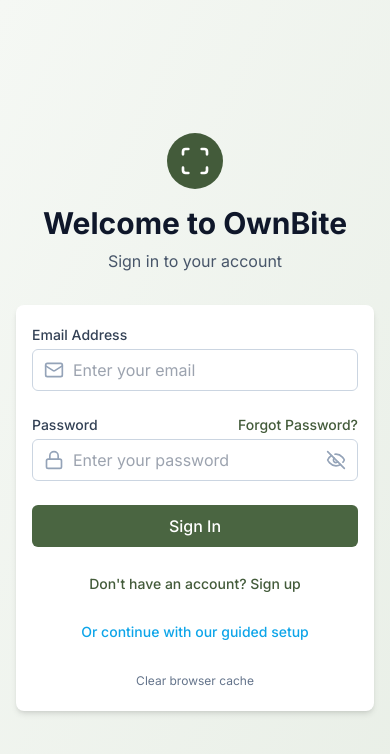
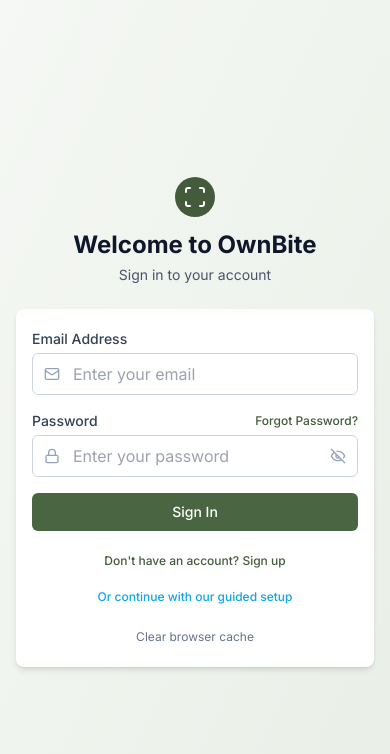
Before and after one commit to omnivurse/ownbite, a React (Vite) app: page /login in a window 390 px wide. Both pictures are taken after a click on the button "Show password". Shown: the top 754 px of the page. Built offline with nearby package versions, Linux system fonts and the light colour scheme; no server answers.

Commit message:
Fully Responsive Login Form with Enhanced UX

```diff
--- a/src/components/auth/LoginForm.tsx
+++ b/src/components/auth/LoginForm.tsx
@@ -223,21 +223,21 @@ const LoginForm: React.FC = () => {
   return (
     <div className="min-h-screen bg-gradient-to-br from-primary-50 to-accent-100 flex items-center justify-center p-4">
       <div className="w-full max-w-md">
-        <div className="text-center mb-8">
-          <div className="flex items-center justify-center mb-4">
-            <div className="p-3 bg-primary-600 rounded-full">
-              <Scan className="h-8 w-8 text-white" />
+        <div className="text-center mb-6 sm:mb-8">
+          <div className="flex items-center justify-center mb-3 sm:mb-4">
+            <div className="p-2 sm:p-3 bg-primary-600 rounded-full">
+              <Scan className="h-6 w-6 sm:h-8 sm:w-8 text-white" />
             </div>
           </div>
-          <h1 className="text-3xl font-bold text-neutral-900 mb-2">Welcome to OwnBite</h1>
-          <p className="text-neutral-600 mt-2">
+          <h1 className="text-2xl sm:text-3xl font-bold text-neutral-900 mb-1 sm:mb-2">Welcome to OwnBite</h1>
+          <p className="text-sm sm:text-base text-neutral-600">
             {isSignUp ? 'Create your account to get started' : 'Sign in to your account'}
           </p>
         </div>
 
-        <Card>
-          <CardBody>
-            <form onSubmit={handleSubmit} className="space-y-6" noValidate>
+        <Card className="shadow-lg">
+          <CardBody className="p-4 sm:p-6">
+            <form onSubmit={handleSubmit} className="space-y-4 sm:space-y-6" noValidate>
               {isSignUp && (
                 <div>
                   <label htmlFor="fullName" className="block text-sm font-medium text-neutral-700 mb-1">
@@ -251,10 +251,11 @@ const LoginForm: React.FC = () => {
                     className={getInputClassName('fullName')}
                     placeholder="Enter your full name"
                     required={isSignUp}
+                    autoComplete="name"
                   />
                   {validationErrors.fullName && (
-                    <div className="mt-1 flex items-center text-sm text-red-600">
-                      <AlertCircle className="h-4 w-4 mr-1" />
+                    <div className="mt-1 flex items-center text-xs sm:text-sm text-red-600">
+                      <AlertCircle className="h-3 w-3 sm:h-4 sm:w-4 mr-1" />
                       {validationErrors.fullName}
                     </div>
                   )}
@@ -267,7 +268,7 @@ const LoginForm: React.FC = () => {
                 </label>
                 <div className="relative">
                   <div className="absolute inset-y-0 left-0 pl-3 flex items-center pointer-events-none">
-                    <Mail className="h-5 w-5 text-neutral-400" />
+                    <Mail className="h-4 w-4 sm:h-5 sm:w-5 text-neutral-400" />
                   </div>
                   <input
                     id="email"
@@ -281,8 +282,8 @@ const LoginForm: React.FC = () => {
                   />
                 </div>
                 {validationErrors.email && (
-                  <div className="mt-1 flex items-center text-sm text-red-600">
-                    <AlertCircle className="h-4 w-4 mr-1" />
+                  <div className="mt-1 flex items-center text-xs sm:text-sm text-red-600">
+                    <AlertCircle className="h-3 w-3 sm:h-4 sm:w-4 mr-1" />
                     {validationErrors.email}
                   </div>
                 )}
@@ -296,7 +297,7 @@ const LoginForm: React.FC = () => {
                   {!isSignUp && (
                     <Link
                       to="/forgot-password"
-                      className="text-sm text-primary-600 hover:text-primary-700 font-medium"
+                      className="text-xs sm:text-sm text-primary-600 hover:text-primary-700 font-medium"
                     >
                       Forgot Password?
                     </Link>
@@ -304,7 +305,7 @@ const LoginForm: React.FC = () => {
                 </div>
                 <div className="relative">
                   <div className="absolute inset-y-0 left-0 pl-3 flex items-center pointer-events-none">
-                    <Lock className="h-5 w-5 text-neutral-400" />
+                    <Lock className="h-4 w-4 sm:h-5 sm:w-5 text-neutral-400" />
                   </div>
                   <input
                     id="password"
@@ -321,26 +322,27 @@ const LoginForm: React.FC = () => {
                     type="button"
                     onClick={() => setShowPassword(!showPassword)}
                     className="absolute inset-y-0 right-0 pr-3 flex items-center"
+                    aria-label={showPassword ? "Hide password" : "Show password"}
                   >
                     {showPassword ? (
-                      <EyeOff className="h-5 w-5 text-neutral-400" />
+                      <EyeOff className="h-4 w-4 sm:h-5 sm:w-5 text-neutral-400" />
                     ) : (
-                      <Eye className="h-5 w-5 text-neutral-400" />
+                      <Eye className="h-4 w-4 sm:h-5 sm:w-5 text-neutral-400" />
                     )}
                   </button>
                 </div>
                 {validationErrors.password && (
-                  <div className="mt-1 flex items-center text-sm text-red-600">
-                    <AlertCircle className="h-4 w-4 mr-1" />
+                  <div className="mt-1 flex items-center text-xs sm:text-sm text-red-600">
+                    <AlertCircle className="h-3 w-3 sm:h-4 sm:w-4 mr-1" />
                     {validationErrors.password}
                   </div>
                 )}
               </div>
 
               {error && (
-                <div className="p-3 rounded-md text-sm bg-red-50 text-red-700 border border-red-200">
+                <div className="p-2 sm:p-3 rounded-md text-xs sm:text-sm bg-red-50 text-red-700 border border-red-200">
                   <div className="flex items-start">
-                    <AlertCircle className="h-4 w-4 mr-2 mt-0.5 flex-shrink-0" />
+                    <AlertCircle className="h-3 w-3 sm:h-4 sm:w-4 mr-1 sm:mr-2 mt-0.5 flex-shrink-0" />
                     <div>
                       {error}
                       {loginAttempts >= 2 && !isSignUp && (
@@ -348,7 +350,7 @@ const LoginForm: React.FC = () => {
                           <button
                             type="button"
                             onClick={handleClearCache}
-                            className="text-red-600 underline hover:text-red-800"
+                            className="text-red-600 underline hover:text-red-800 text-xs sm:text-sm"
                             disabled={clearingCache}
                           >
                             {clearingCache ? 'Clearing cache...' : 'Clear browser cache'}
@@ -361,33 +363,35 @@ const LoginForm: React.FC = () => {
               )}
 
               {success && (
-                <div className="p-3 rounded-md text-sm bg-green-50 text-green-700 border border-green-200">
+                <div className="p-2 sm:p-3 rounded-md text-xs sm:text-sm bg-green-50 text-green-700 border border-green-200">
                   {success}
                 </div>
               )}
 
               <Button
                 type="submit"
-                className="w-full"
+                className="w-full py-2 sm:py-3"
                 isLoading={isLoading || authLoading || clearingCache}
                 disabled={isLoading || authLoading || clearingCache}
               >
                 {isLoading || authLoading || clearingCache ? (
-                  <span className="flex items-center">
-                    <Loader2 className="h-5 w-5 mr-2 animate-spin" />
-                    {clearingCache ? 'Clearing Cache...' : isSignUp ? 'Creating Account...' : 'Signing In...'}
+                  <span className="flex items-center justify-center">
+                    <Loader2 className="h-4 w-4 sm:h-5 sm:w-5 mr-2 animate-spin" />
+                    <span className="text-sm sm:text-base">
+                      {clearingCache ? 'Clearing Cache...' : isSignUp ? 'Creating Account...' : 'Signing In...'}
+                    </span>
                   </span>
                 ) : (
-                  isSignUp ? 'Create Account' : 'Sign In'
+                  <span className="text-sm sm:text-base">{isSignUp ? 'Create Account' : 'Sign In'}</span>
                 )}
               </Button>
             </form>
 
-            <div className="mt-6 text-center">
+            <div className="mt-4 sm:mt-6 text-center">
               <button
                 type="button"
                 onClick={handleModeSwitch}
-                className="text-primary-600 hover:text-primary-700 text-sm font-medium"
+                className="text-primary-600 hover:text-primary-700 text-xs sm:text-sm font-medium"
               >
                 {isSignUp
                   ? 'Already have an account? Sign in'
@@ -396,16 +400,16 @@ const LoginForm: React.FC = () => {
               </button>
             </div>
 
-            <div className="mt-6 text-center">
+            <div className="mt-3 sm:mt-4 text-center">
               <Link
                 to="/onboarding"
-                className="text-secondary-500 hover:text-secondary-600 text-sm font-medium"
+                className="text-secondary-500 hover:text-secondary-600 text-xs sm:text-sm font-medium"
               >
                 Or continue with our guided setup
               </Link>
             </div>
 
-            <div className="mt-6 text-center">
+            <div className="mt-4 sm:mt-6 text-center">
               <button
                 type="button"
                 onClick={handleClearCache}
```
